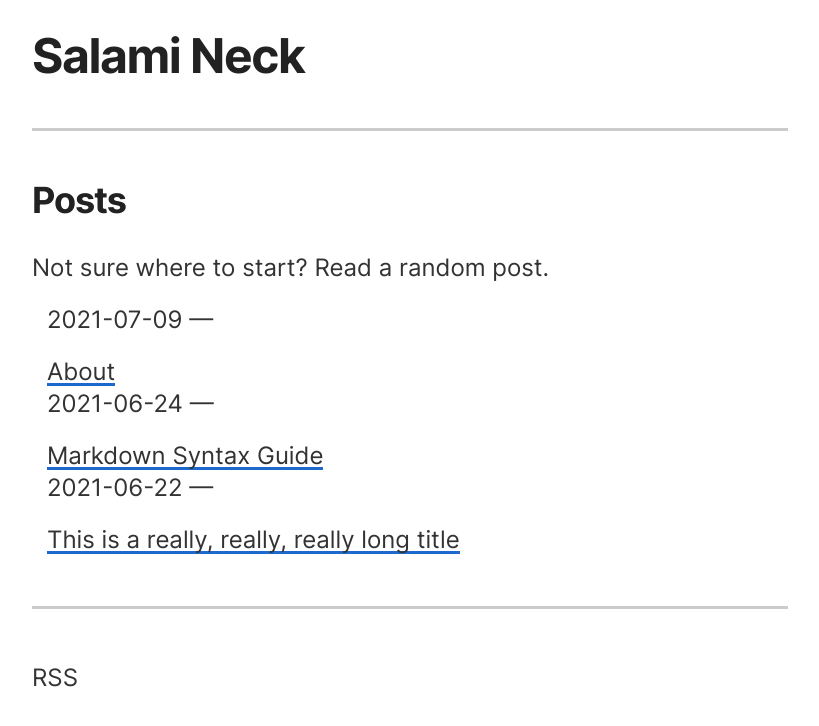
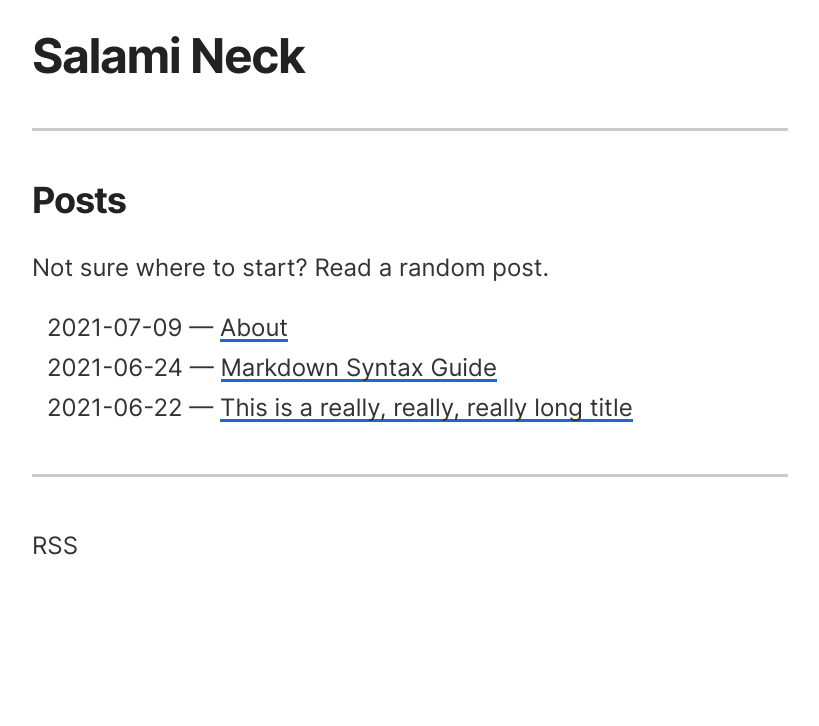
Before and after one commit to ajpwalser/ajpwalser.github.io, a Jekyll site: the page built from index.html, in a window 1280 px wide. Shown: the top 726 px of the page, without its empty margins (230-1049 px from the left). Built offline with Jekyll 4.4.1, drawn with Linux system fonts in a browser that asks for light colours.

Commit message:
Update style.css

```diff
--- a/css/style.css
+++ b/css/style.css
@@ -74,13 +74,6 @@ a:active {
      transition-duration: .25s;
      trasition-timing-function: cubic-bezier(0,0,.58,1);
 }
-
-.post-date {
-    display: block;
-    margin-top: -0.5rem;
-    margin-bottom: 1rem;
-    color: var(--color-text-accent);
-}
 .footer{
 text-align:left;
 }
```
